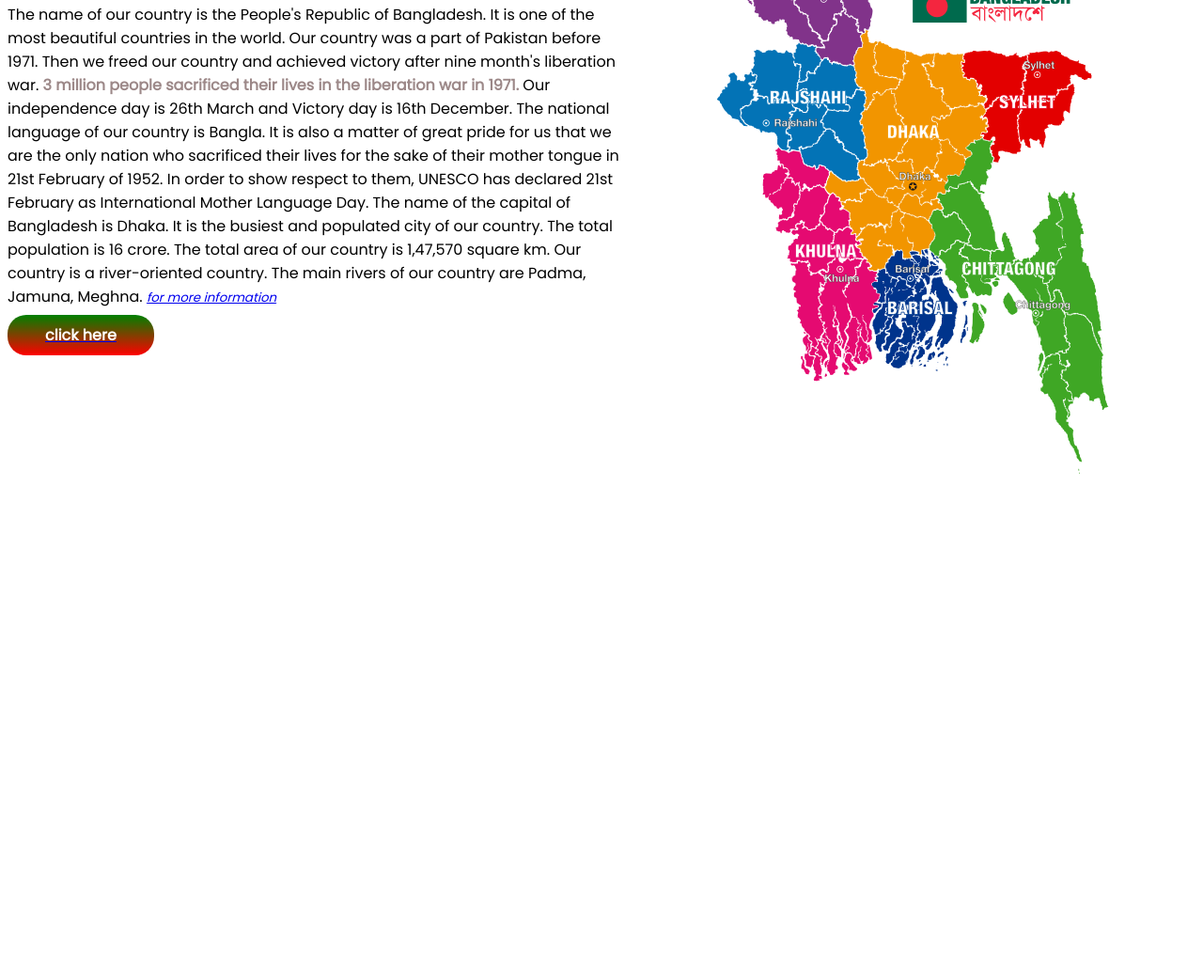
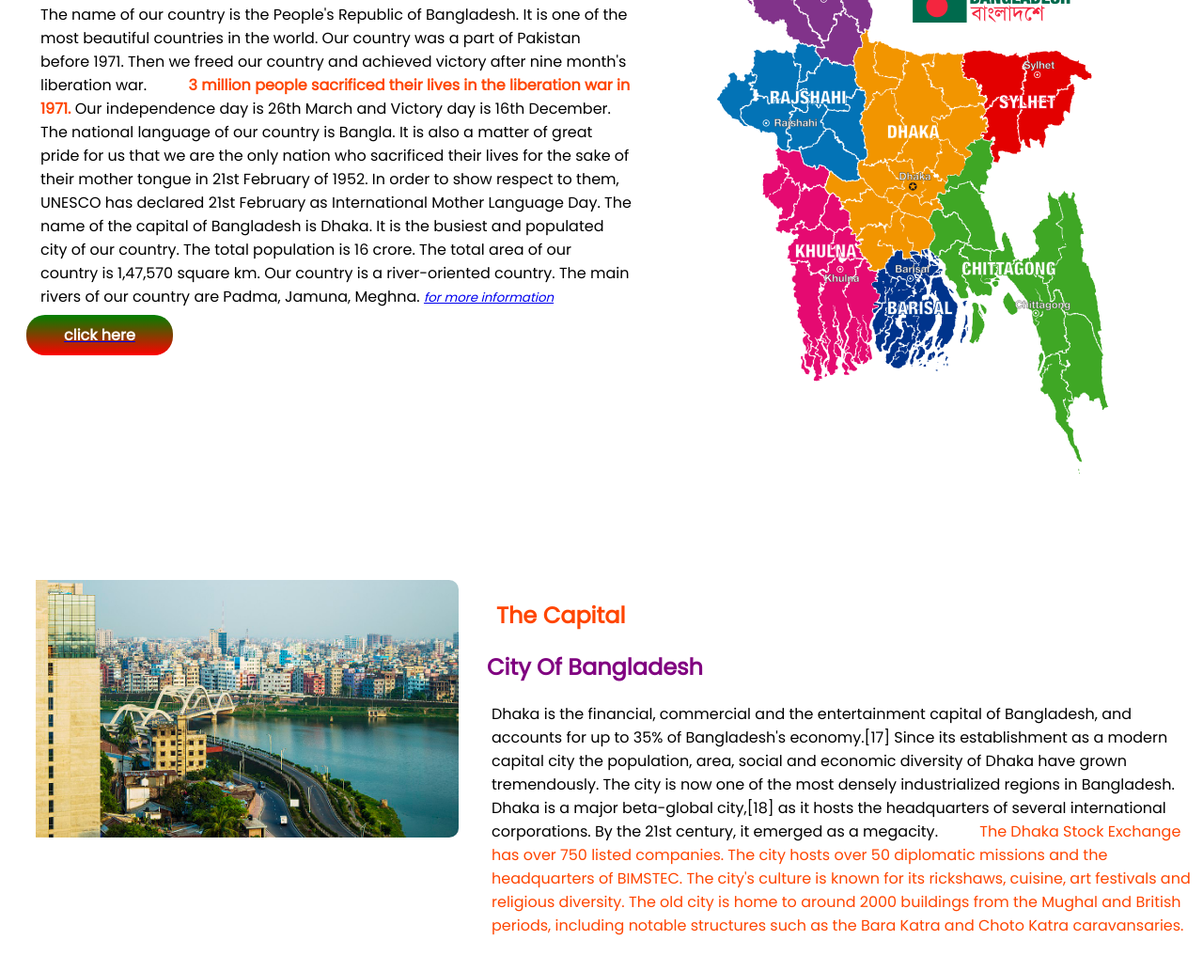
Before and after one commit to sadiafrin/bangladesh, a plain HTML site: page index.html in a window 1280 px wide. Shown: the part 317-1350 px from the top of the page at 94% size. Before the commit the page ends 842 px from the top, so only its background shows below. Drawn offline with Linux system fonts and the light colour scheme.

Commit message:
new sec added

```diff
--- a/index.html
+++ b/index.html
@@ -17,7 +17,7 @@
 
 
 
-       <section>
+       <section class="section">
        <div>
            <h2 class="about">About My Country</h2> <hr>
            <p>
@@ -32,10 +32,29 @@
        <div>
         <img  class="1st-pic" src="images/Bangladesh_Political_Map.png" alt="">
         </div>
+        </section>
+
+
+       <section class="section">
+    <div>
+        <img class="half-width" src="images/dhaka.jpg" alt="">
+    </div>
+
+
+    <div>
+        <h2   class="span"> The Capital </span></h1>
+        <h2 class="city">City Of Bangladesh</h2>
+        <p>Dhaka is the financial, commercial and the entertainment capital of Bangladesh, and accounts for up to 35% of Bangladesh's economy.[17] Since its establishment as a modern capital city the population, area, social and economic diversity of Dhaka have grown tremendously. The city is now one of the most densely industrialized regions in Bangladesh. Dhaka is a major beta-global city,[18] as it hosts the headquarters of several international corporations. By the 21st century, it emerged as a megacity. <span class="span">The Dhaka Stock Exchange has over 750 listed companies. The city hosts over 50 diplomatic missions and the headquarters of BIMSTEC. The city's culture is known for its rickshaws, cuisine, art festivals and religious diversity. The old city is home to around 2000 buildings from the Mughal and British periods, including notable structures such as the Bara Katra and Choto Katra caravansaries.</span></p>
+    </div>
+
+</section>
 
 
 
-  </section>
+
+
+
+
 
 
 
--- a/style.css
+++ b/style.css
@@ -11,12 +11,29 @@ h1{
 }
 .about{
     color:green;
+    margin-left: 20px;
+    padding-left: 20px;
 }
 section{
     display:flex;
+    margin-bottom: 100px;
 }
 .span{
-    color:rgb(156, 136, 136);
+    color:orangered;
+    margin-left: 20px;
+    margin-top: 20px;
+    padding-left: 20px;
+
+
+
+}
+
+#weight{
+    font-weight: 900%;
+}
+.city{
+    color:purple;
+    margin-left:30px;
 
 }
 .link-button{
@@ -26,4 +43,16 @@ section{
     border-radius: 20px;
     color:white;
     font-weight: 700;
+
 }
+  p{
+      margin-left: 15px;
+      padding-left: 20px;
+
+  }
+   .half-width{
+       width:450px;
+       border-radius: 10px;
+       margin-left: 15px;
+       padding-left: 15px;
+   }
```
Also changed, not shown: images/dhaka.jpg (added).
